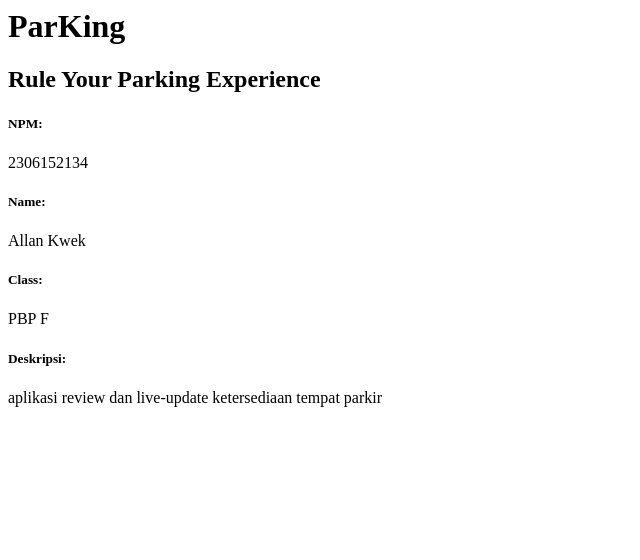
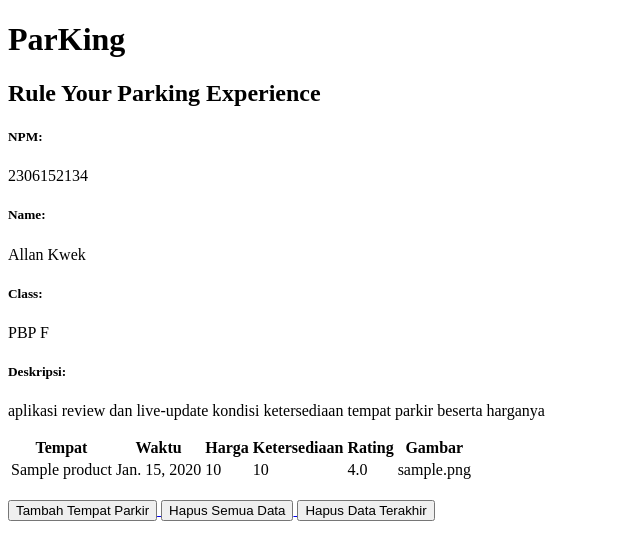
Before and after one commit to lantry-glitch/PBP24, a Django app: page / in a window 1280 px wide. Shown: the top 560 px of the page, without its empty margins (0-640 px from the left). Run offline with Django 5.2, Linux system fonts and the light colour scheme; tables that the repository leaves empty hold one stand-in row (values such as "Sample post").

Commit message:
tambah perubahan

```diff
--- a/main/models.py
+++ b/main/models.py
@@ -1,11 +1,14 @@
 from django.db import models
+import uuid
 
 class Product(models.Model):
+    id = models.UUIDField(primary_key=True, default=uuid.uuid4, editable=False)
     nama = models.CharField(max_length=255)
+    time = models.DateField(auto_now_add=True)
     price = models.IntegerField()
     description = models.TextField()
     rating = models.FloatField()
-    image = models.ImageField()
+    image = models.ImageField(upload_to='images/')
     quantity = models.PositiveIntegerField()
 
 # Create your models here.
--- a/main/templates/main.html
+++ b/main/templates/main.html
@@ -1,3 +1,6 @@
+{% extends 'base.html' %}
+{% block content %}
+
 <h1>{{ aplikasi }}</h1>
 
 <h2>{{ slogan }}</h2>
@@ -9,3 +12,43 @@
 <p>{{ class }}<p>
 <h5>Deskripsi: </h2>
 <p>{{ deskripsi }}</p>
+
+{% if not park_entries %}
+<p>Belum ada data park pada Parking.</p>
+{% else %}
+<table>
+  <tr>
+    <th>Tempat</th>
+    <th>Waktu</th>
+    <th>Harga</th>
+    <th>Ketersediaan</th>
+    <th>Rating</th>
+    <th>Gambar</th>
+  </tr>
+
+  {% comment %} Berikut cara memperlihatkan data mood di bawah baris ini
+  {% endcomment %}
+  {% for park_entry in park_entries %}
+  <tr>
+    <td>{{park_entry.nama}}</td>
+    <td>{{park_entry.time}}</td>
+    <td>{{park_entry.price}}</td>
+    <td>{{park_entry.quantity}}</td>
+    <td>{{park_entry.rating}}</td>
+    <td>{{park_entry.image}}</td>
+  </tr>
+  {% endfor %}
+</table>
+{% endif %}
+
+<br />
+
+<a href="{% url 'main:create_park_entry' %}">
+  <button>Tambah Tempat Parkir</button>
+<a href="{% url 'main:delete_all_entry' %}">
+  <button>Hapus Semua Data</button>
+</a>
+<a href="{% url 'main:delete_last_entry' %}">
+  <button>Hapus Data Terakhir</button>
+</a>
+{% endblock content %}
--- a/main/urls.py
+++ b/main/urls.py
@@ -1,8 +1,15 @@
 from django.urls import path
-from main.views import show_main
+from main.views import show_main, create_park_entry, show_xml, show_json, show_xml_by_id, show_json_by_id, delete_all_entry, delete_last_entry
 
 app_name = 'main'
 
 urlpatterns = [
     path('', show_main, name='show_main'),
+    path('create-park-entry', create_park_entry, name='create_park_entry'),
+    path('delete-all-entry',delete_all_entry,name='delete_all_entry'),
+    path('delete-last-entry',delete_last_entry,name='delete_last_entry'),
+    path('xml/', show_xml, name='show_xml'),
+    path('json/', show_json, name='show_json'),
+    path('xml/<str:id>/', show_xml_by_id, name='show_xml_by_id'),
+    path('json/<str:id>/', show_json_by_id, name='show_json_by_id'),
 ]
--- a/main/views.py
+++ b/main/views.py
@@ -1,13 +1,60 @@
-from django.shortcuts import render
+from django.shortcuts import render, redirect
+from main.forms import ParKingEntryForm
+from main.models import Product
+from django.http import HttpResponse
+from django.core import serializers
 
 def show_main(request):
+    park_entries = Product.objects.all()
+
     context = {
         'npm' : '2306152134',
         'name': 'Allan Kwek',
         'class': 'PBP F',
         'aplikasi': 'ParKing',
         'slogan': 'Rule Your Parking Experience',
-        'deskripsi': 'aplikasi review dan live-update ketersediaan tempat parkir'
+        'deskripsi': 'aplikasi review dan live-update kondisi ketersediaan tempat parkir beserta harganya',
+        'park_entries': park_entries
     }
 
     return render(request, "main.html", context)
+
+def create_park_entry(request):
+    form = ParKingEntryForm(request.POST or None, request.FILES)
+
+    if form.is_valid() and request.method == "POST":
+        form.save()
+        return redirect('main:show_main')
+
+    context = {'form': form}
+    return render(request, "create_park_entry.html", context)
+
+def delete_all_entry(request):
+    for product in Product.objects.all():
+        if product.image:
+            product.image.delete(save=False)
+    Product.objects.all().delete()
+    return redirect("main:show_main")
+
+def delete_last_entry(request):
+    last_data = Product.objects.all().last()
+    last_data.delete()
+    if last_data.image:
+            last_data.image.delete(save=False)
+    return redirect("main:show_main")
+
+def show_xml(request):
+    data = Product.objects.all()
+    return HttpResponse(serializers.serialize("xml", data), content_type="application/xml")
+
+def show_json(request):
+    data = Product.objects.all()
+    return HttpResponse(serializers.serialize("json", data), content_type="application/json")
+
+def show_xml_by_id(request, id):
+    data = Product.objects.filter(pk=id)
+    return HttpResponse(serializers.serialize("xml", data), content_type="application/xml")
+
+def show_json_by_id(request, id):
+    data = Product.objects.filter(pk=id)
+    return HttpResponse(serializers.serialize("json", data), content_type="application/json")
--- a/parKing/settings.py
+++ b/parKing/settings.py
@@ -55,7 +55,7 @@ ROOT_URLCONF = 'parKing.urls'
 TEMPLATES = [
     {
         'BACKEND': 'django.template.backends.django.DjangoTemplates',
-        'DIRS': [],
+        'DIRS': [BASE_DIR / 'templates'],
         'APP_DIRS': True,
         'OPTIONS': {
             'context_processors': [
@@ -122,3 +122,5 @@ STATIC_URL = 'static/'
 # https://docs.djangoproject.com/en/5.1/ref/settings/#default-auto-field
 
 DEFAULT_AUTO_FIELD = 'django.db.models.BigAutoField'
+
+CSRF_TRUSTED_ORIGINS = ["http://localhost","http://127.0.0.1","http://allan-kwek-parking.pbp.cs.ui.ac.id/", "https://allan-kwek-parking.pbp.cs.ui.ac.id/"]
--- /dev/null
+++ b/templates/base.html
@@ -0,0 +1,13 @@
+{% load static %}
+<!DOCTYPE html>
+<html lang="en">
+  <head>
+    <meta charset="UTF-8" />
+    <meta name="viewport" content="width=device-width, initial-scale=1.0" />
+    {% block meta %} {% endblock meta %}
+  </head>
+
+  <body>
+    {% block content %} {% endblock content %}
+  </body>
+</html>
```
Also changed, not shown: main/forms.py (added, +11 -0 lines), main/templates/create_park_entry.html (added, +18 -0 lines), .github/workflows/deploy.yml (added), images/Screenshot_2023-09-21_094450_JdU75nV.png (added), images/Screenshot_2023-09-21_094450_L2aqDkQ.png (added), images/Screenshot_2023-09-21_094450_mT5f9iO.png (added), main/migrations/0001_initial.py (added), main/migrations/0002_alter_product_image.py (added), 1 other file.
